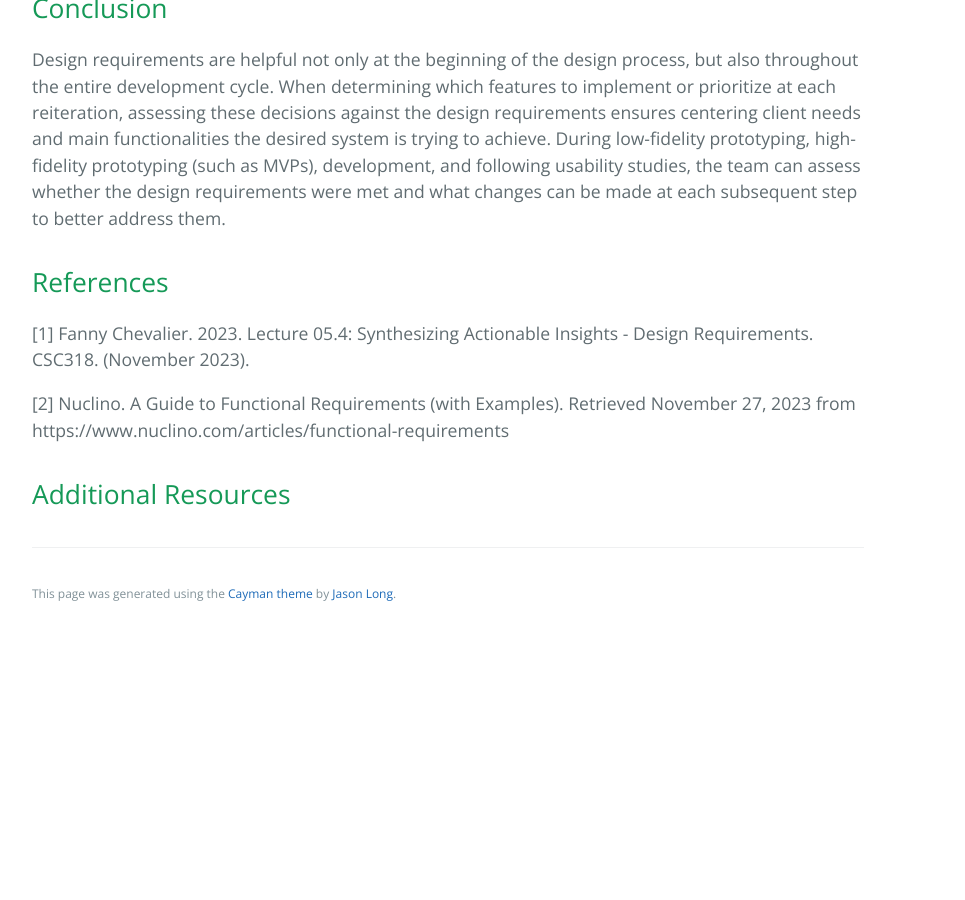
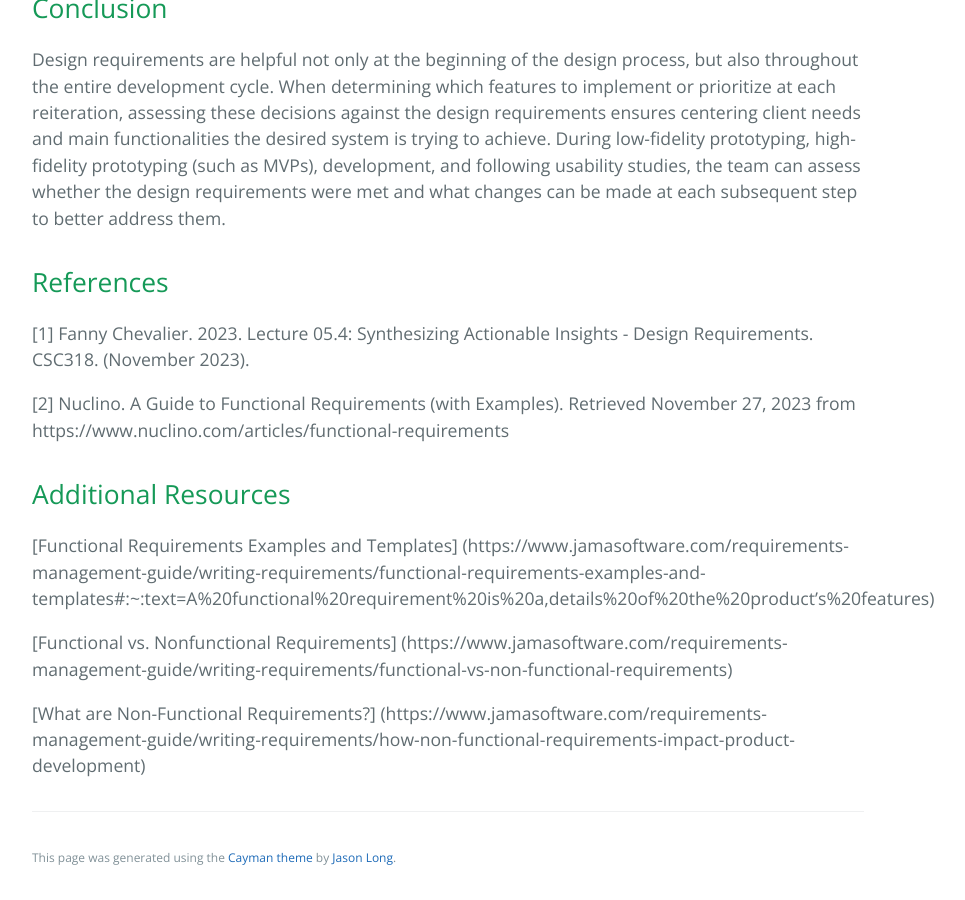
Before and after one commit to learning-software-engineering/learning-software-engineering.github.io, a Jekyll site: the page built from Topics/User_Experience/Design_Requirements.md, in a window 1280 px wide and 900 px high, scrolled down 3306 px. Shown: the whole window, without its empty margins (192-1157 px from the left). Built offline with Jekyll 4.4.1, drawn with Linux system fonts in a browser that asks for light colours; our own code applies the rules of GitHub Pages for plain Markdown files; before the commit the page ends 3942 px from its top, so only the background shows below that.

Commit message:
Adding spacing and additional resources

```diff
--- a/Topics/User_Experience/Design_Requirements.md
+++ b/Topics/User_Experience/Design_Requirements.md
@@ -3,10 +3,15 @@
 # Table of Contents
 
 ### [Introduction](#introduction)
+
 ### [Motivation](#motivation)
+
 ### [Functional Design Requirements](#functional-design-requirements)
+
 ### [Non-Functional Design Requirements](#non-functional-design-requirements)
+
 ### [References](#references)
+
 ### [Additional Resources](#additional-resources)
 
 ## **Introduction**
@@ -79,3 +84,9 @@ Design requirements are helpful not only at the beginning of the design process,
 [2] Nuclino. A Guide to Functional Requirements (with Examples). Retrieved November 27, 2023 from https://www.nuclino.com/articles/functional-requirements
 
 ## Additional Resources
+
+[Functional Requirements Examples and Templates] (https://www.jamasoftware.com/requirements-management-guide/writing-requirements/functional-requirements-examples-and-templates#:~:text=A%20functional%20requirement%20is%20a,details%20of%20the%20product's%20features)
+
+[Functional vs. Nonfunctional Requirements] (https://www.jamasoftware.com/requirements-management-guide/writing-requirements/functional-vs-non-functional-requirements)
+
+[What are Non-Functional Requirements?] (https://www.jamasoftware.com/requirements-management-guide/writing-requirements/how-non-functional-requirements-impact-product-development)
```
